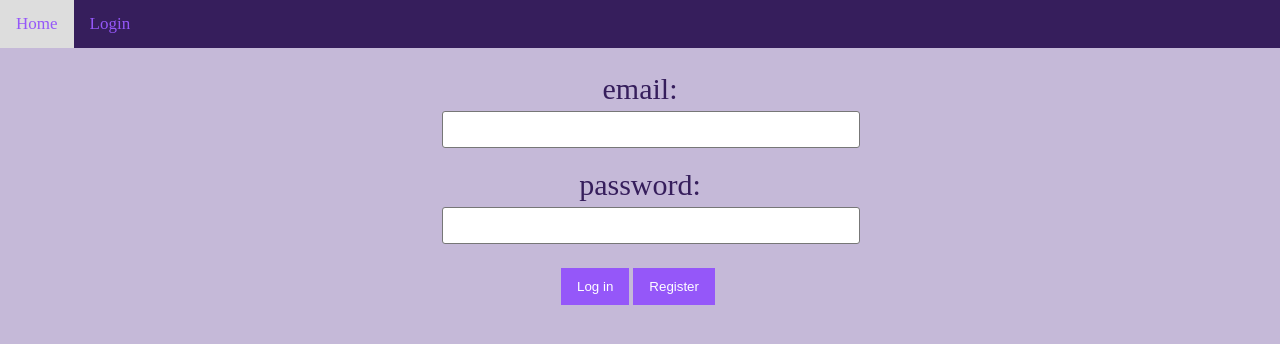
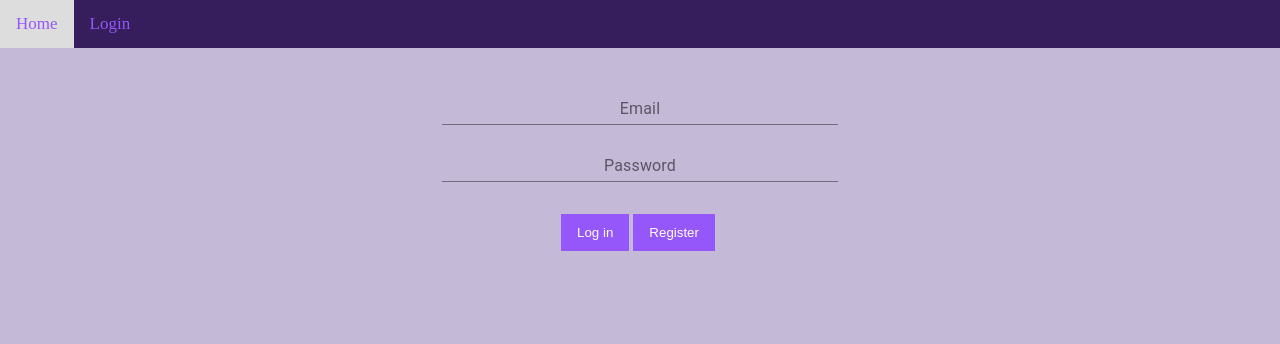
Before and after one commit to Diana-Doe/calendar_react, a React (Create React App) app: page /login in a window 1280 px wide. Shown: the top 344 px of the page. Built offline with nearby package versions, Linux system fonts and the light colour scheme.

Commit message:
updated login /// bugs

```diff
--- a/src/data/db.json
+++ b/src/data/db.json
@@ -11,8 +11,14 @@
       "password": "111"
     },
     {
-      "data": "{\"id\":-902166845,\"email\":\"test4@test.com\",\"password\":\"111\",\"name\":\"default\",\"surname\":\"default\"}",
-      "id": 3
+      "id": "ddf6cc80-b883-4c27-a3ae-d68ca9793369",
+      "email": "a@a.a",
+      "password": "a"
+    },
+    {
+      "id": "dfc2dfbb-e34b-4647-a333-945681a1bd72",
+      "email": "1@1.com",
+      "password": "1"
     }
   ],
   "events": [
--- /dev/null
+++ b/src/modules/Authorization/components/LoginForm/cntx.js
@@ -0,0 +1,4 @@
+import { createContext } from 'react';
+
+const LoginContext = createContext();
+export default LoginContext;
--- a/src/modules/Authorization/components/LoginForm/index.jsx
+++ b/src/modules/Authorization/components/LoginForm/index.jsx
@@ -1,253 +1,189 @@
 import { useHistory } from "react-router-dom";
-import { createMuiTheme } from "@material-ui/core/styles";
-import { useDispatch } from "react-redux";
-import yellow from "@material-ui/core/colors/yellow";
+import { useSelector, useDispatch } from "react-redux";
+import { useForm, Controller } from "react-hook-form";
+import { v4 as uuidv4 } from "uuid";
+
+import FormGroup from "@material-ui/core/FormGroup";
+
+import Button from "@material-ui/core/Button";
+import Grid from "@material-ui/core/Grid";
+import TextField from "@material-ui/core/TextField";
 
 import React from "react";
 
 import * as obj from "../../../../data/users.json";
 import "./styles.css";
 import { usersActions } from "../../../../store/actions";
+import { usersSelectors } from "../../../../store/selectors";
 
-function stringToHash(string) {
-  var hash = 0;
 
-  if (string.length === 0) return hash;
-  var char = "";
 
-  for (let i = 0; i < string.length; i++) {
-    char = string.charCodeAt(i);
-    hash = (hash << 5) - hash + char;
-    hash = hash & hash;
-  }
 
-  return hash;
-}
 
-function validateEmail(email) {
+const LoginForm = () => {
+  const items = useSelector(usersSelectors.getUser);
+  const { control, handleSubmit, getValues, errors } = useForm();
+  const dispatch = useDispatch();
+  let history = useHistory();
+
+  let chooseButton = 0;
+
+  const validateEmail = (email) => {
     const re = /^[^\s@]+@[^\s@]+\.[^\s@]+$/;
     return re.test(String(email).toLowerCase());
   }
+  const LoginButton = (values) => {
 
-const theme = createMuiTheme({ palette: { primary: yellow } });
-
-function LoginButton(props) {
-  console.log("login props id ", props.id);
-  let history = useHistory();
-  const dispatch = useDispatch();
-
-  function loginHandler() {
-    const { id, errors } = props;
-    const error = errors?.password;
-    console.log(error);
-    dispatch(usersActions.loginUser(1));
-
-    if (id !== "-1" && error === "") {
-      dispatch(usersActions.loginUser(id));
-      history.replace("/mycalendar/" + id);
+    dispatch(usersActions.loginUser(values.password, values.email));
+    // items = useSelector(usersSelectors.getUser);
+    console.log("items 1:", items);
+    if (items !== null) {
+      history.replace("/mycalendar/" + items);
+    }
+    else {
+      console.log("ERROR: there is no such user!! >:(");
     }
 }
 
+  const RegisterButton = (values) => {
+            dispatch(usersActions.checkEmail(values.email));
+        // items = useSelector(usersSelectors.getUser);
+        console.log("items:", items);
+
+  }
+
+  const onSubmit = () => {
+    if (!errors) {
+      const values = getValues();
+      if (chooseButton === 1){
+        // dispatch(usersActions.loginUser(values.password, values.email));
+        // items = useSelector(usersSelectors.getUser);
+        // console.log("items:", items);
+        // if (items !== null) {
+        //   history.replace("/mycalendar/" + items);
+        // }
+        // else {
+        //   console.log("ERROR: there is no such user!! >:(");
+        // }
+        LoginButton(values);
+        console.log("items in ", items)
+        if (items === null) {
+          if (validateEmail(values.email)) {
+            const id = uuidv4();
+             dispatch(
+                usersActions.registerUser({
+                    id: id,
+                    email: values.email,
+                    password: values.password
+                })
+            );
+            history.replace("/mycalendar/" + id);
+          }
+          else {
+            console.log("ERROR: email is invalid");
+          }
+        }
+        else {
+          console.log("ERROR: there is such email!! >:(");
+        }
+      }
+      else {
+        // dispatch(usersActions.checkEmail(values.email));
+        // items = useSelector(usersSelectors.getUser);
+        // console.log("items:", items);
+        // if (items === null) {
+        //   if (validateEmail(values.email)) {
+        //     const id = uuidv4();
+        //      dispatch(
+        //         usersActions.registerUser({
+        //             id: id,
+        //             email: values.email,
+        //             password: values.password
+        //         })
+        //     );
+        //     history.replace("/mycalendar/" + id);
+        //   }
+        //   else {
+        //     console.log("ERROR: email is invalid");
+        //   }
+        // }
+        // else {
+        //   console.log("ERROR: there is such email!! >:(");
+        // }
+        RegisterButton(values);
+      }
+    }
+  }
+
+
   return (
+    <form onSubmit={handleSubmit(onSubmit)}>
+      <Grid container spacing={3}>
+        <Grid item xs={12}>
+         <FormGroup>
+              <Controller
+                name="email"
+                control={control}
+                render={({
+                    field: { onChange, value },
+                    fieldState: { error },
+                }) => (
+                    <TextField
+                        label="Email"
+                        margin="dense"
+                        value={value}
+                        onChange={onChange}
+                        error={!!error}
+                        helperText={error ? error.message : null}
+                    />
+                )}
+                rules={{ required: "Email required" }}
+             />
+          </FormGroup>
+          <FormGroup>
+              <Controller
+                name="password"
+                control={control}
+                render={({
+                    field: { onChange, value },
+                    fieldState: { error },
+                }) => (
+                    <TextField
+                        label="Password"
+                        margin="dense"
+                        type="password"
+                        value={value}
+                        onChange={onChange}
+                        error={!!error}
+                        helperText={error ? error.message : null}
+                    />
+                )}
+                rules={{ required: "Password required" }}
+             />
+          </FormGroup>
+        </Grid>
+        <Grid item xs={12}>
           <button
-      className="LoginForm__button"
-      onClick={loginHandler}
+            className = "LoginForm__button"
+            type="submit"
+            onClick={() => (chooseButton = 1)}
+            variant="contained"
           >
             Log in
           </button>
-  );
-}
 
-function RegisterButton(props) {
-  let history = useHistory();
-  const dispatch = useDispatch();
-
-  const registerHandler = () => {
-    if (validateEmail(props.email) === false) {
-      return (
           <button
-          className="LoginForm__button"
-          onClick={() => {
-            console.log("can not register1");
-          }}
+            className = "LoginForm__button"
+            type="submit"
+            onClick={() => (chooseButton = 2)}
+            variant="contained"
           >
             Register
           </button>
+        </Grid>
+      </Grid>
+    </form>
   );
-    }
-
-    for (let m in obj.default) {
-      if (obj.default[m].email === props.email) {
-        return (
-          <button
-            className="LoginForm__button"
-            onClick={() => {
-              console.log("can not register2");
-            }}
-          >
-            Register
-          </button>
-        );
-      }
-    }
-
-    const id = stringToHash(props.email);
-
-    dispatch(
-      usersActions.registerUser({
-        id: id,
-        email: props.email,
-        password: props.password,
-        name: "default",
-        surname: "default",
-      })
-    );
-
-    // obj.default.push({
-    //   id: id,
-    //   email: props.email,
-    //   password: props.password,
-    //   name: "default",
-    //   surname: "default",
-    // });
-
-    console.log("registered");
-    console.log(obj);
-
-    JSON.stringify();
-
-    history.replace("/mycalendar/" + id);
 };
 
-  return (
-    <button className="LoginForm__button" onClick={registerHandler}>
-      Register
-    </button>
-  );
-}
-
-export default class LoginForm extends React.Component {
-  constructor() {
-    super();
-
-    this.userid = "-1";
-    this.userpass = "-1";
-
-    this.state = JSON.parse(window.localStorage.getItem("state")) || {
-      email: "",
-      id: "-1",
-      password: "-1",
-      errors: {
-        email: "",
-        id: "",
-        password: "",
-      },
-    };
-  }
-
-  setState(state) {
-    window.localStorage.setItem("state", JSON.stringify(state));
-    super.setState(state);
-  }
-
-  handleChange(ev) {
-    this.setState({
-      [ev.target.name]: ev.target.value,
-    });
-  }
-
-  validate(ev) {
-    const { name, value } = ev.target;
-    switch (name) {
-      case "email":
-        {
-          let isFound = false;
-          for (let m in obj.default) {
-            if (obj.default[m].email === value) {
-              isFound = true;
-              this.setState({ email: value });
-              this.userpass = obj.default[m].password;
-              console.log(this.userpass);
-              this.userid = obj.default[m].id;
-            }
-          }
-          if (!isFound) {
-            this.setState({
-              errors: { ...this.state.errors, email: "Incorrect e-mail" },
-            });
-          } else {
-            this.setState({ errors: { ...this.state.errors, email: "" } });
-          }
-        }
-        break;
-      case "password":
-        {
-          if (this.state.errors.email === "") {
-            if (!(value === this.userpass)) {
-              this.setState({
-                errors: {
-                  ...this.state.errors,
-                  password: "Incorrect password",
-                },
-                id: "-1",
-                password: "-1"
-              });
-            } else {
-              this.setState({
-                errors: { ...this.state.errors, password: "" },
-                id: this.userid,
-                password: this.userpass
-               });
-            }
-          }
-        }
-        break;
-    }
-  }
-
-  onSubmit = (event) => {
-    event.preventDefault();
-    const { errors } = this.state;
-    if (errors?.email || errors?.password) {
-      console.log("invalid form");
-    }
-    console.log("submit", this.state, event);
-  };
-
-  render() {
-    console.log('ssssss', this.state)
-    return (
-      <form onSubmit={this.onSubmit}>
-        <div>
-          <label htmlFor="email">email: </label>
-          <input
-            name="email"
-            value={this.state.name}
-            onChange={(e) => this.handleChange(e)}
-            onBlur={(e) => this.validate(e)}
-          />
-          {this.state.errors?.email && <span>{this.state.errors?.email}</span>}
-        </div>
-        <div>
-          <label htmlFor="password">password: </label>
-          <input
-            name="password"
-            type="password"
-            value={this.state.name}
-            onChange={(e) => this.handleChange(e)}
-            onBlur={(e) => this.validate(e)}
-          />
-          {this.state.errors?.password && (
-            <span>{this.state.errors?.password}</span>
-          )}
-        </div>
-        <LoginButton id={this.state.id} errors={this.state.errors} />
-
-        <RegisterButton
-          email={this.state.email}
-          password={this.state.password}
-        />
-      </form>
-    );
-  }
-}
+export default LoginForm;
--- a/src/store/selectors/users.selectors.js
+++ b/src/store/selectors/users.selectors.js
@@ -0,0 +1 @@
+export const getUser = state => state.users.currentUser;
```
Also changed, not shown: src/store/actions/users.action.js (+16 -5 lines), src/store/api/users.api.js (+7 -5 lines), src/store/reducers/users.reducer.js (+6 -5 lines), 1 other file (tests, documents, lock files or other folders). Lines whose indentation alone changed are shown as unchanged.
